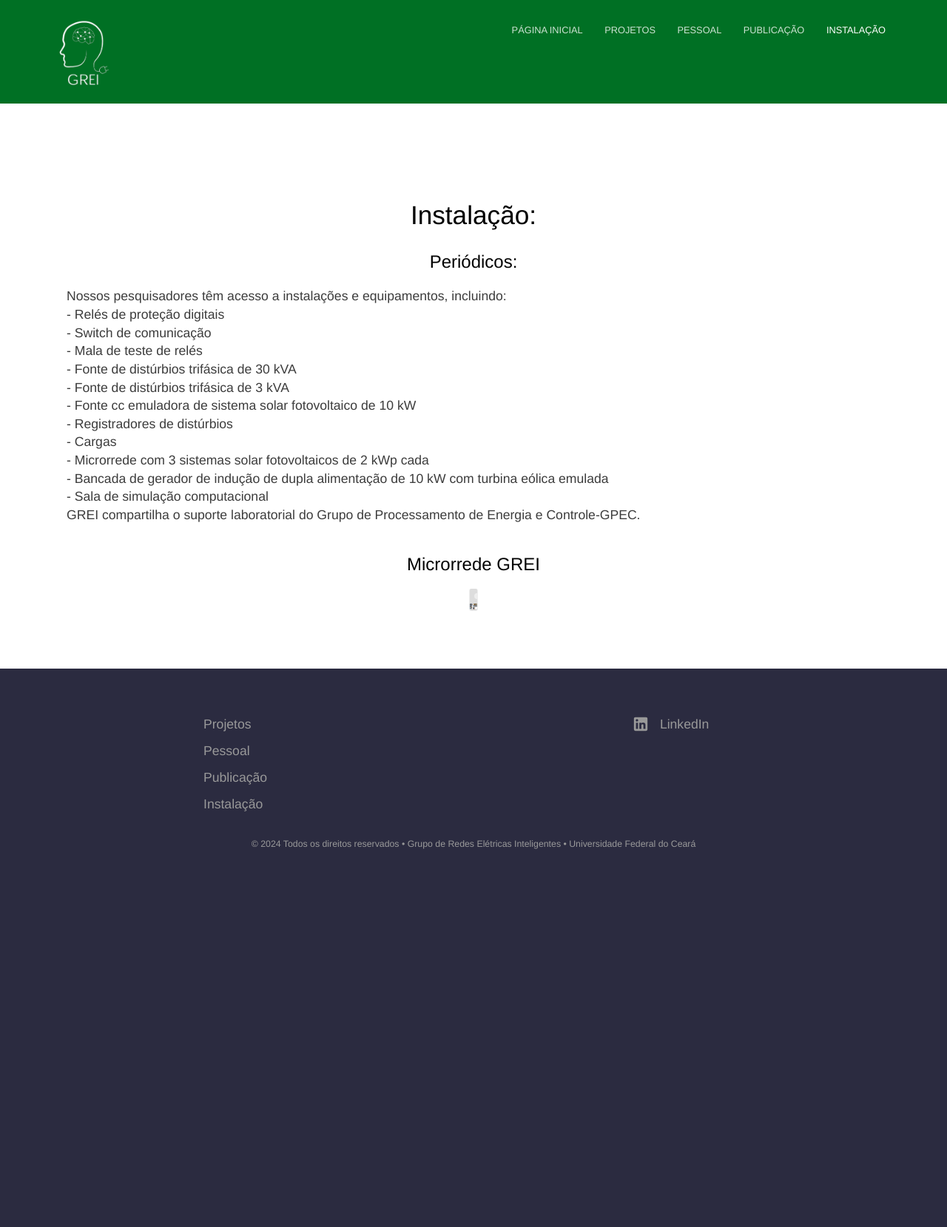
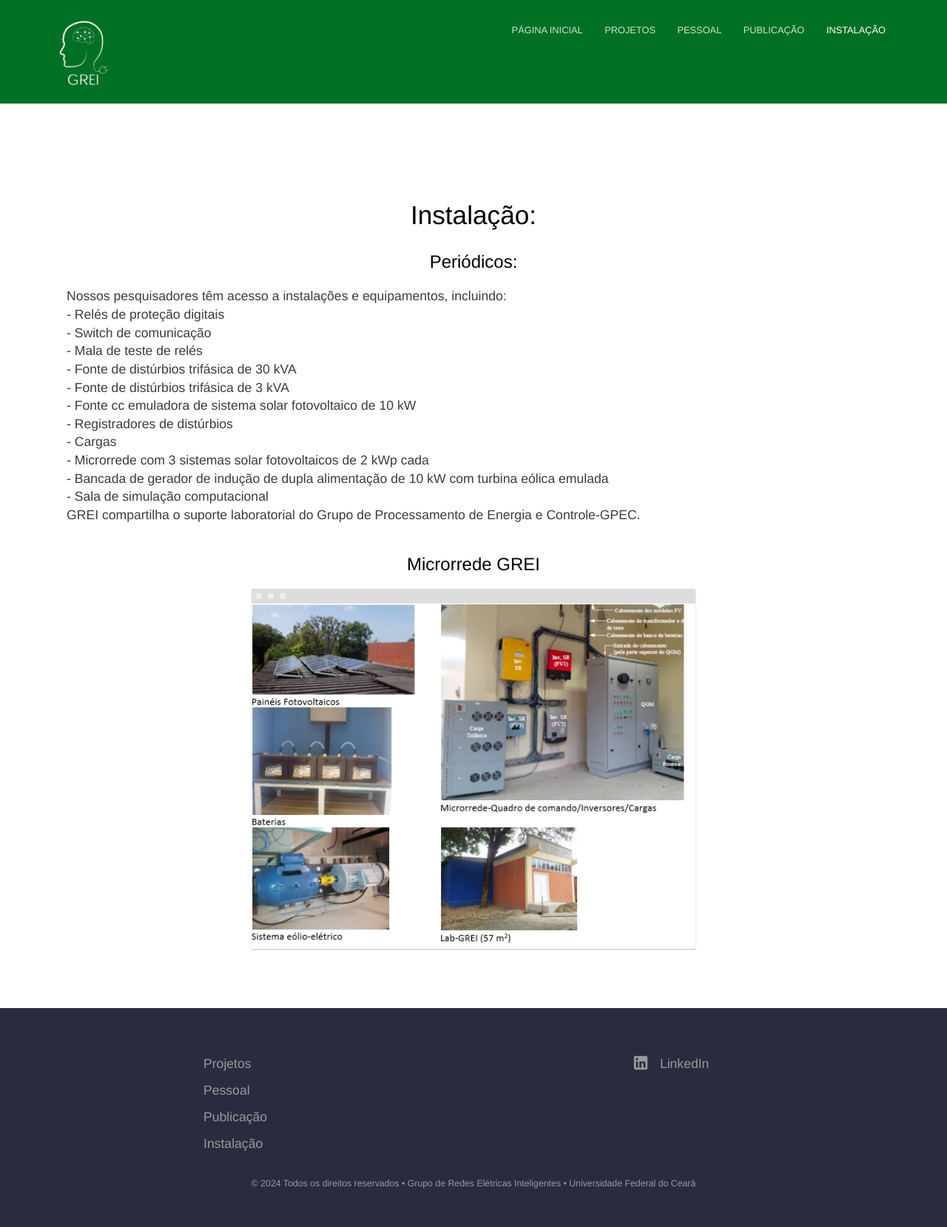
Before and after one commit to Gabriell89222/Gabriell89222.github.io, a Jekyll site: the page built from contact.html, in a window 1280 px wide. Shown: the whole page at 74% size. Built offline with Jekyll 4.4.1, drawn with Linux system fonts in a browser that asks for light colours; before the commit the page ends 1200 px from its top, so only the background shows below that.

Commit message:
Ajuste aba instalação v-1.7

```diff
--- a/_sass/layout.scss
+++ b/_sass/layout.scss
@@ -59,7 +59,7 @@
 }
 
 .screenshot{
-	max-width: 10px;
+	max-width: 600px;
 	height: auto;
 	display: block;
 	box-shadow: 0 1px 0 #ccc, 0 1px 0 1px #eee;
--- a/contact.html
+++ b/contact.html
@@ -29,7 +29,7 @@
 		<div class="container flex">
 			<div class="text editable">
 				<h2 class="Publicação">Microrrede GREI</h2>
-				<img src="/images/loc/rede.png" alt="Microrrede" class="screenshot editable" data-cms-source="/index.html" data-cms-index="4">
+				<img src="/images/loc/rede.png" alt="Microrrede" class="screenshot editable" width="600px" data-cms-source="/index.html" data-cms-index="4">
 			</div>
 		</div>
 	</section>
```
